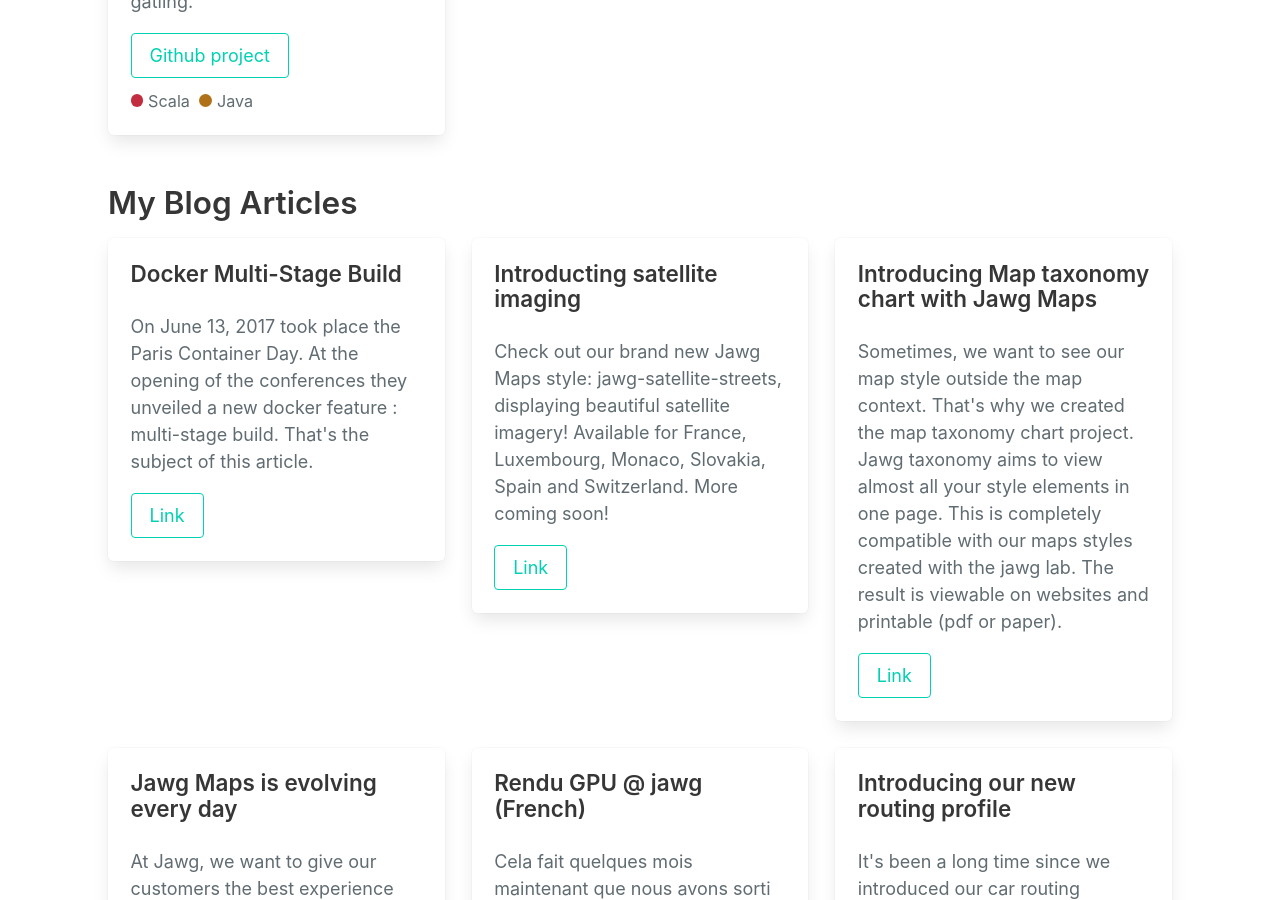
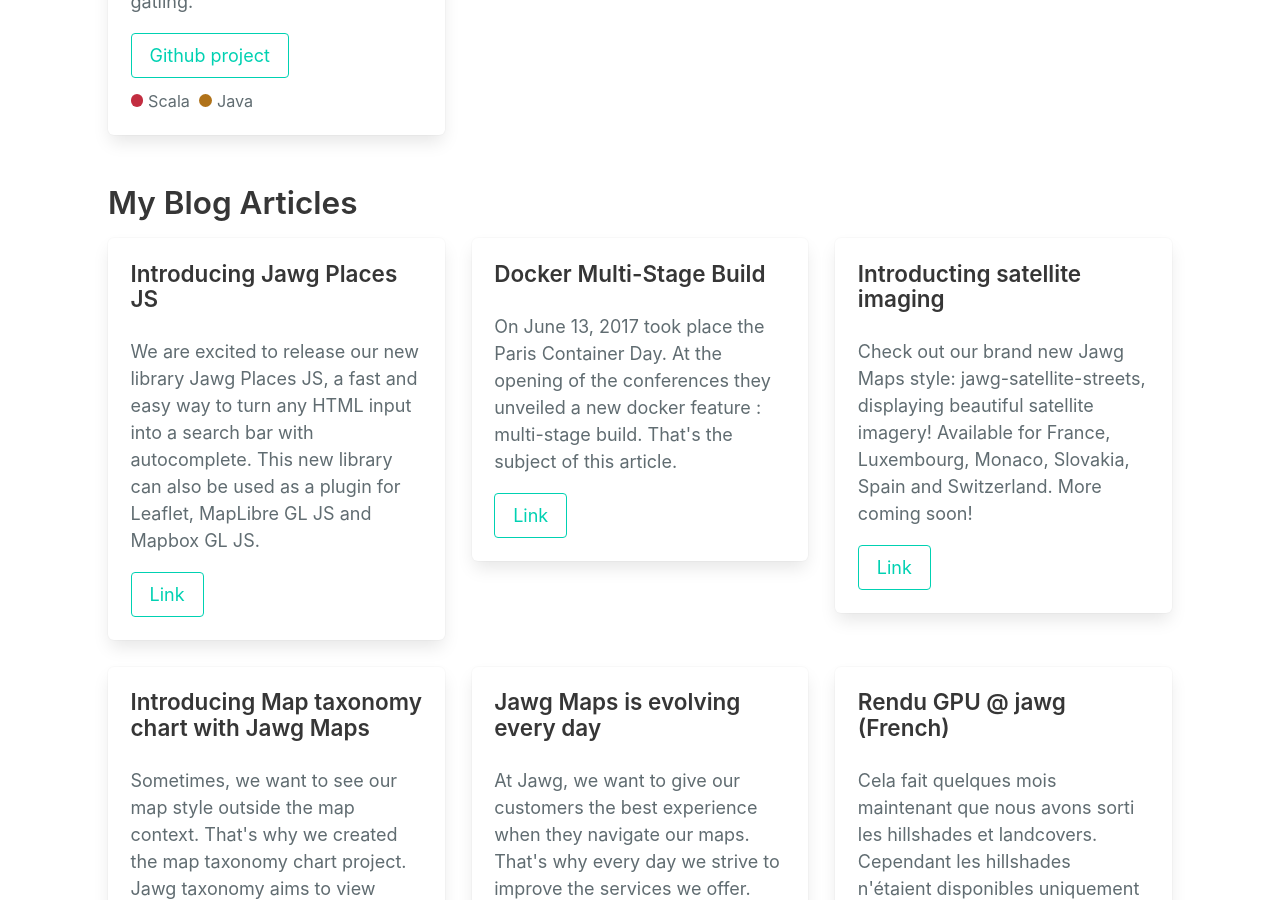
Before and after one commit to Joxit/joxit.github.io, a Jekyll site: the page built from index.md, in a window 1280 px wide and 900 px high, scrolled down 3681 px. Built offline with Jekyll 4.4.1, drawn with Linux system fonts in a browser that asks for light colours; our own code applies the rules of GitHub Pages for plain Markdown files.

Commit message:
feat: add places js blog post

```diff
--- a/_data/projects.yml
+++ b/_data/projects.yml
@@ -94,6 +94,10 @@
     languages: [Scala, Java]
 - type: My Blog Articles
   projects:
+  - name: Introducing Jawg Places JS
+    description: |-
+      We are excited to release our new library Jawg Places JS, a fast and easy way to turn any HTML input into a search bar with autocomplete. This new library can also be used as a plugin for Leaflet, MapLibre GL JS and Mapbox GL JS.
+    link: https://blog.jawg.io/introducing-jawg-places-js/
   - name: Docker Multi-Stage Build
     description: |-
       On June 13, 2017 took place the Paris Container Day. At the opening of the conferences they unveiled a new docker feature : multi-stage build. That's the subject of this article.
```
